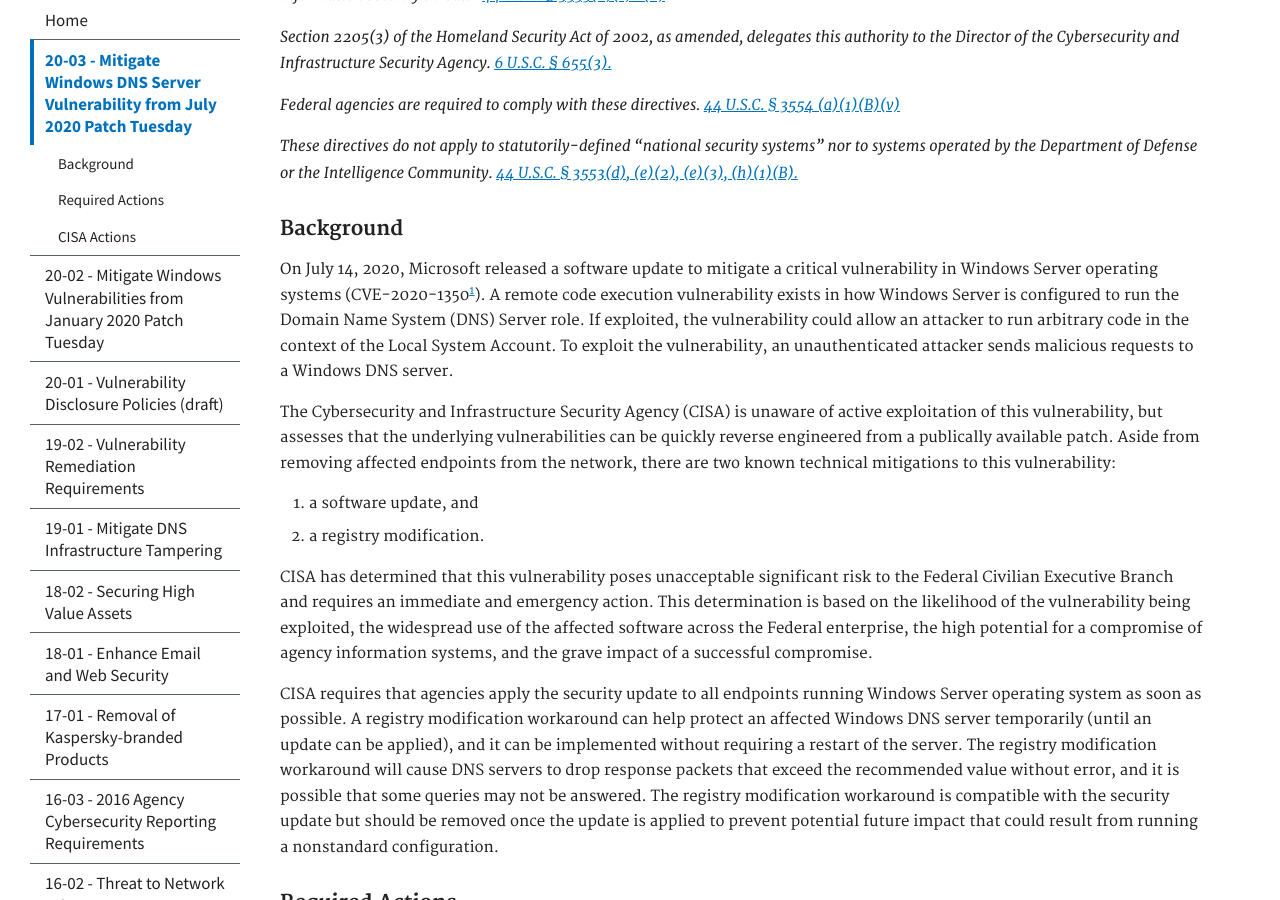
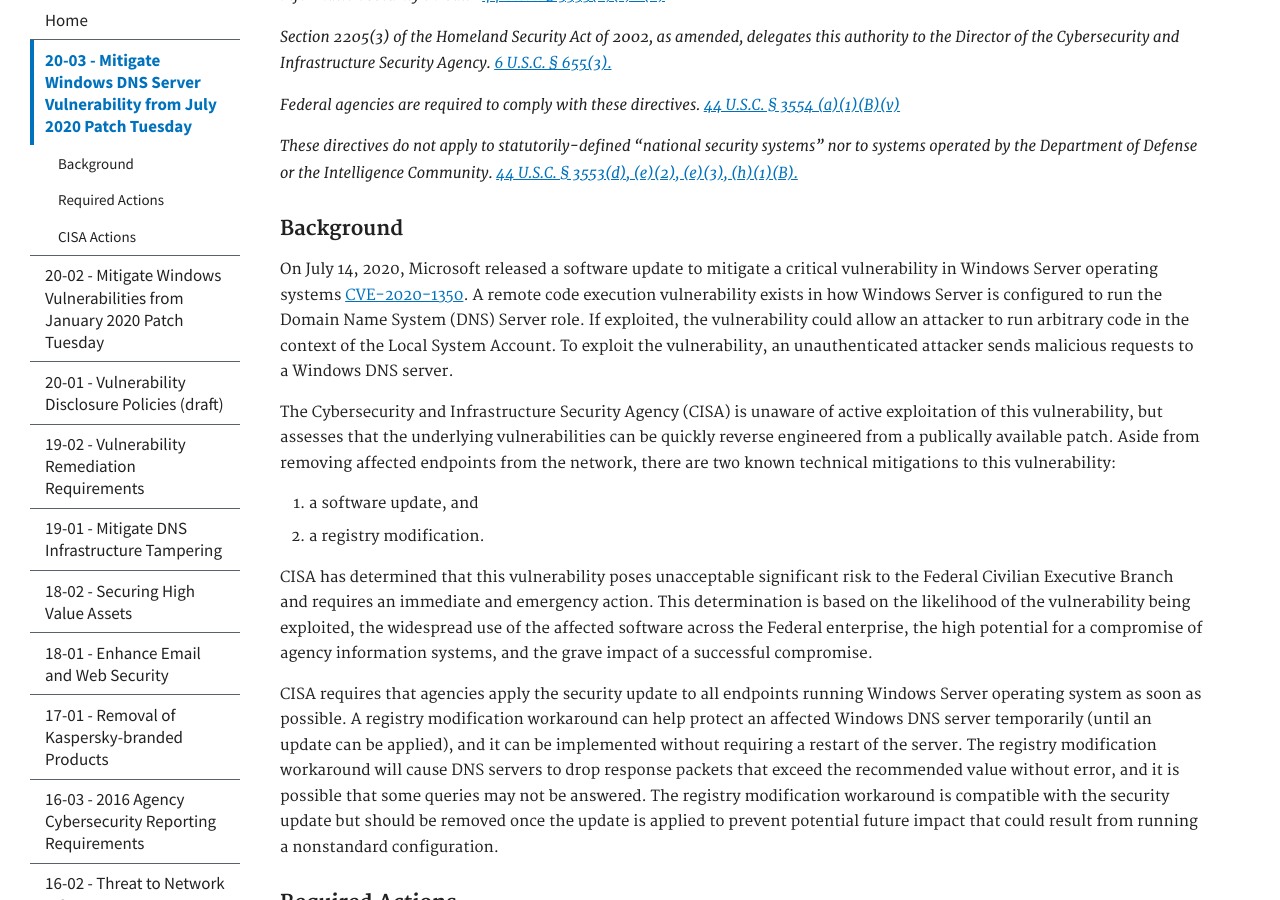
Before and after one commit to cisagov/cyber.dhs.gov, a Jekyll site: the page built from pages/ed-20-03.md, in a window 1280 px wide and 900 px high, scrolled down 597 px. Built offline with Jekyll 4.4.1, drawn with Linux system fonts in a browser that asks for light colours; some of the changed text lies outside the part shown.

Commit message:
unfootnotify

```diff
--- a/pages/ed-20-03.md
+++ b/pages/ed-20-03.md
@@ -28,7 +28,7 @@ This page contains a web-friendly version of the Cybersecurity and Infrastructur
 
 On July 14, 2020, Microsoft released a software update to mitigate a
 critical vulnerability in Windows Server operating systems
-(CVE-2020-1350[^1]). A remote code execution vulnerability exists in how
+[CVE-2020-1350](https://portal.msrc.microsoft.com/en-US/security-guidance/advisory/CVE-2020-1350). A remote code execution vulnerability exists in how
 Windows Server is configured to run the Domain Name System (DNS) Server
 role. If exploited, the vulnerability could allow an attacker to run
 arbitrary code in the context of the Local System Account. To exploit
@@ -123,6 +123,3 @@ This emergency directive remains in effect until all agencies have applied the J
 * [Initial status report and completion template]({{ site.baseurl }}/assets/report/ed20-03status.xlsx)
 * General information, assistance, and reporting -- <CyberDirectives@cisa.dhs.gov>
 * Reporting indications of potential compromise --   <CISAServiceDesk@cisa.dhs.gov>
-
-## Footnotes
-[^1]: [CVE-2020-1350](https://portal.msrc.microsoft.com/en-US/security-guidance/advisory/CVE-2020-1350)
```
